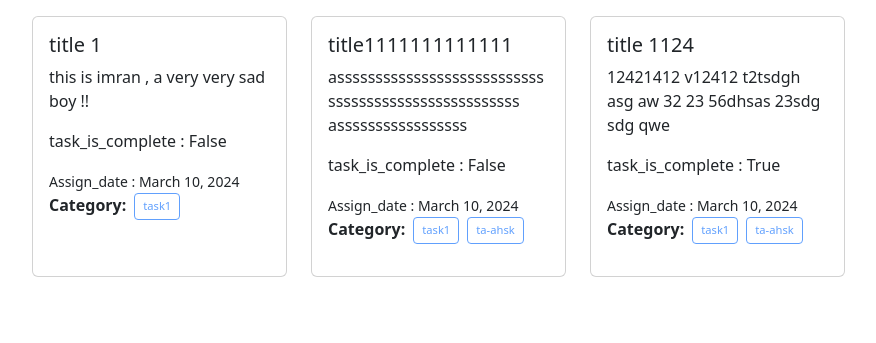
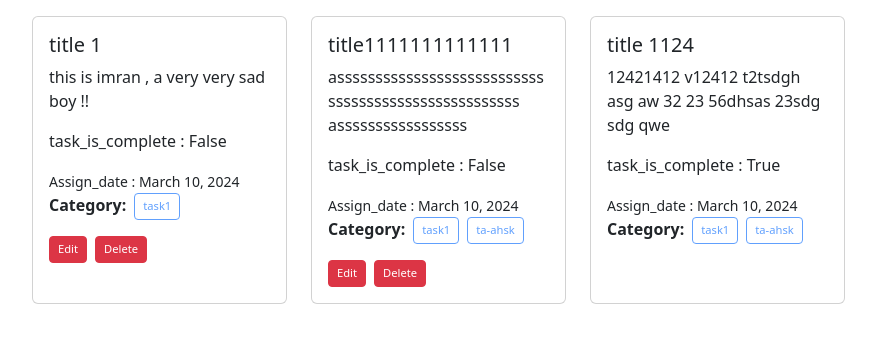
Before and after one commit to Imran-2022/Django_management, a Django app: page / in a window 1280 px wide. Shown: the part 56-399 px from the top of the page, without its empty margins (62-938 px from the left). Run offline with Django 5.2, Linux system fonts and the light colour scheme; data comes from the database, SQL or seed files in the repository; both versions use the stored data as it was after the commit.

Commit message:
delete functionality added

```diff
--- a/task_management/urls.py
+++ b/task_management/urls.py
@@ -6,4 +6,5 @@ urlpatterns = [
     path('', views.home, name='homepage' ),
     path('category/', include('category.urls') ),
     path('task/', include('task.urls') ),
+     path('delete/<int:id>',views.delete_task,name='delete_task'),
 ]
--- a/task_management/views.py
+++ b/task_management/views.py
@@ -1,5 +1,5 @@
 
-from django.shortcuts import render
+from django.shortcuts import render,redirect
 from task.models import Task
 
 def home(request):
@@ -11,3 +11,9 @@ def home(request):
         #     print(j)
 
     return render(request,'home.html', {'data':data})
+
+
+def delete_task(request,id):
+    post = Task.objects.get(pk=id)
+    post.delete()
+    return redirect('homepage')
--- a/templates/home.html
+++ b/templates/home.html
@@ -18,10 +18,15 @@
                                 <button class="btn btn-outline-primary btn-sm disabled" style="padding: 0.25rem 0.5rem; font-size: 0.7rem;">{{ category.name }}</button>
                             {% endfor %}
                         </ul>
-                        {% comment %} <div class="d-flex gap-2">
-                            <a href="{% url 'edit_task' task.id %}"><button class="btn btn-danger btn-sm " style="padding: 0.25rem 0.5rem; font-size: 0.7rem;">Edit</button></a>
-                            <a href="{% url 'delete_task' task.id %}"><button class="btn btn-danger btn-sm " style="padding: 0.25rem 0.5rem; font-size: 0.7rem;">Delete</button></a>
-                        </div> {% endcomment %}
+                        {% if not task.task_is_complete %}
+
+                        <div class="d-flex gap-2">
+                            <a href="#"><button class="btn btn-danger btn-sm" style="padding: 0.25rem 0.5rem; font-size: 0.7rem;">Edit</button></a>
+                            <a  href="{% url 'delete_task' task.id %}"><button class="btn btn-danger btn-sm" style="padding: 0.25rem 0.5rem; font-size: 0.7rem;">Delete</button></a>
+                        </div>
+
+                        {% endif %}
+
                     </div>
                 </div>
             </div>
```
Also changed, not shown: db.sqlite3.
